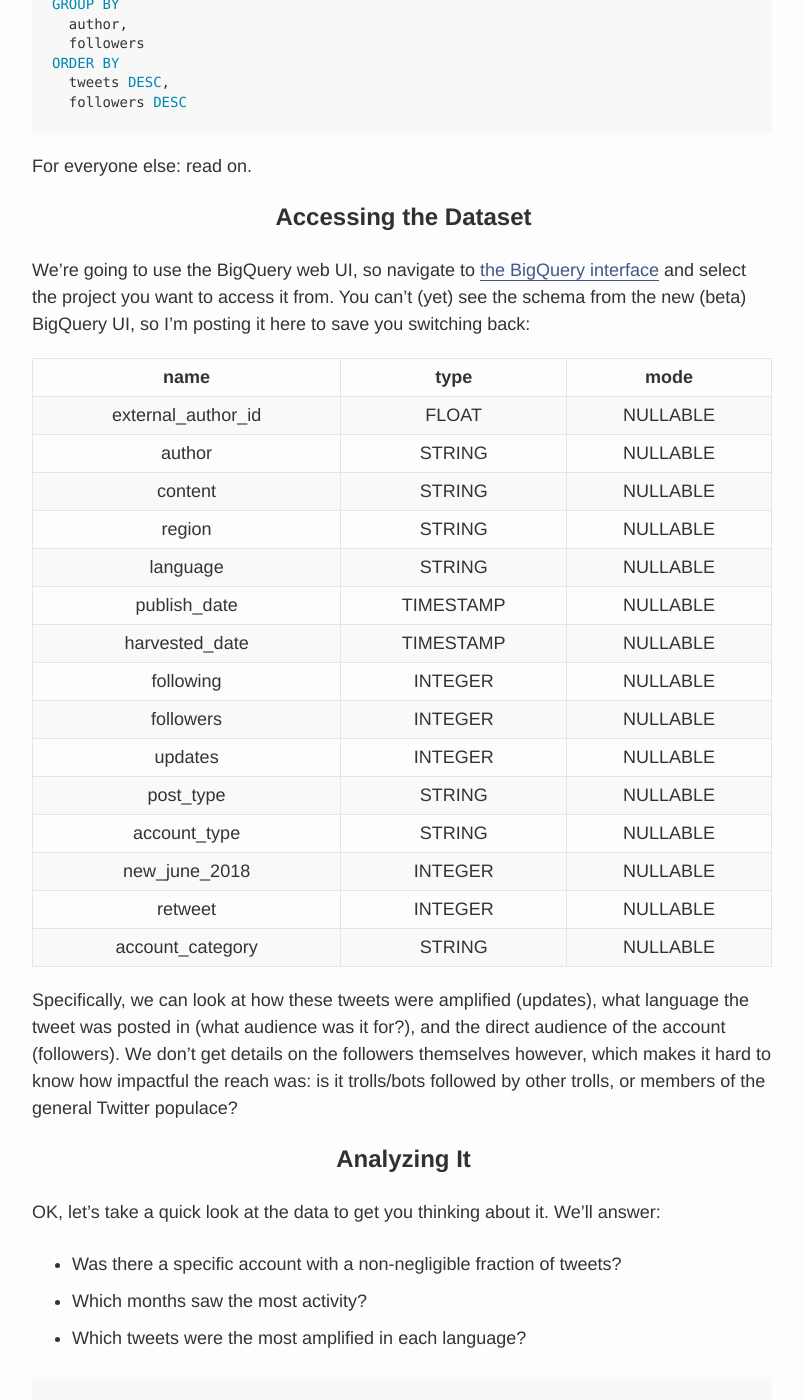
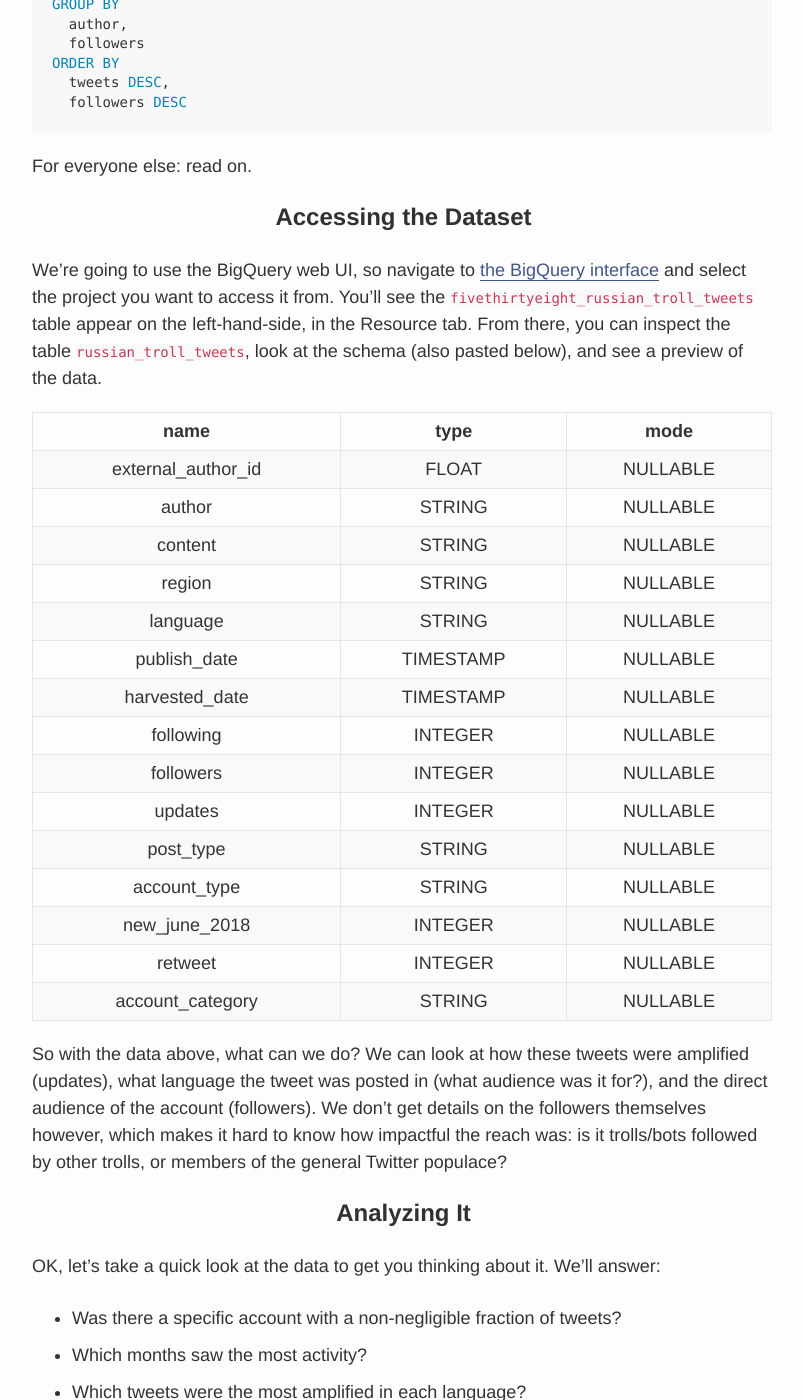
Before and after one commit to elithrar/elithrar.github.io, a Jekyll site: the page built from _posts/2018-08-01-diving-into-fivethirtyeight-troll-tweets-bigquery.md, in a window 1280 px wide and 1400 px high, scrolled down 1003 px. Shown: the whole window, without its empty margins (238-1041 px from the left). Built offline with Jekyll 4.4.1, drawn with Linux system fonts in a browser that asks for light colours; some of the changed text lies outside the part shown.

```diff
--- a/_posts/2018-08-01-diving-into-fivethirtyeight-troll-tweets-bigquery.md
+++ b/_posts/2018-08-01-diving-into-fivethirtyeight-troll-tweets-bigquery.md
@@ -32,7 +32,7 @@ For everyone else: read on.
 
 ## Accessing the Dataset
 
-We're going to use the BigQuery web UI, so navigate to [the BigQuery interface](https://console.cloud.google.com/bigquery) and select the project you want to access it from. You can't (yet) see the schema from the new (beta) BigQuery UI, so I'm posting it here to save you switching back:
+We're going to use the BigQuery web UI, so navigate to [the BigQuery interface](https://console.cloud.google.com/bigquery?p=silverlock-bigquery) and select the project you want to access it from. You'll see the `fivethirtyeight_russian_troll_tweets` table appear on the left-hand-side, in the Resource tab. From there, you can inspect the table `russian_troll_tweets`, look at the schema (also pasted below), and see a preview of the data.
 
 | name               | type      | mode     |
 | ------------------ | --------- | -------- |
@@ -52,7 +52,7 @@ We're going to use the BigQuery web UI, so navigate to [the BigQuery interface](
 | retweet            | INTEGER   | NULLABLE |
 | account_category   | STRING    | NULLABLE |
 
-Specifically, we can look at how these tweets were amplified (updates), what language the tweet was posted in (what audience was it for?), and the direct audience of the account (followers). We don't get details on the followers themselves however, which makes it hard to know how impactful the reach was: is it trolls/bots followed by other trolls, or members of the general Twitter populace?
+So with the data above, what can we do? We can look at how these tweets were amplified (updates), what language the tweet was posted in (what audience was it for?), and the direct audience of the account (followers). We don't get details on the followers themselves however, which makes it hard to know how impactful the reach was: is it trolls/bots followed by other trolls, or members of the general Twitter populace?
 
 ## Analyzing It
 
```
Also changed, not shown: other parts of _posts/2018-08-01-diving-into-fivethirtyeight-troll-tweets-bigquery.md (+5 -5 lines), _includes/head.html (+5 -6 lines), index.html (+11 -5 lines).
